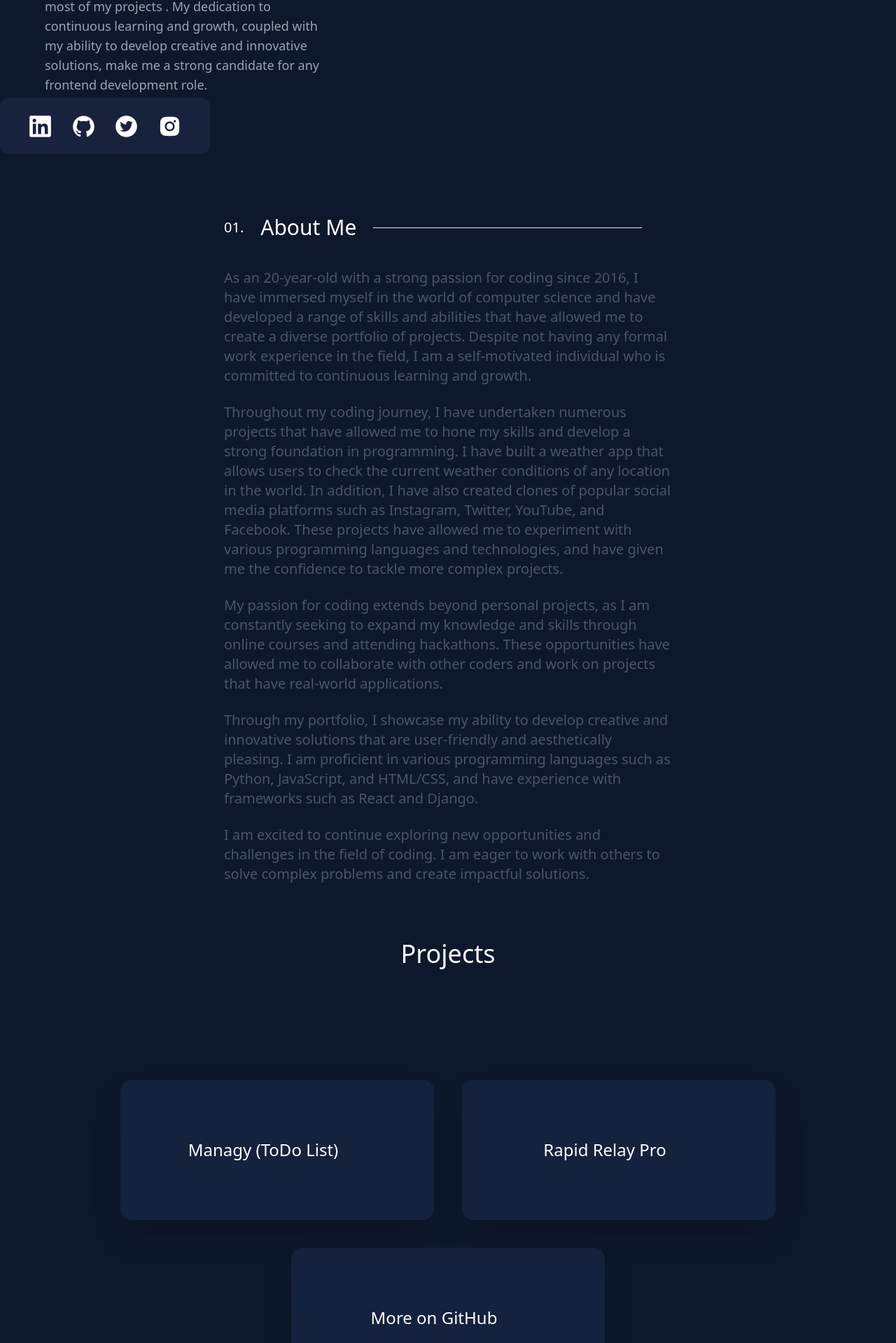
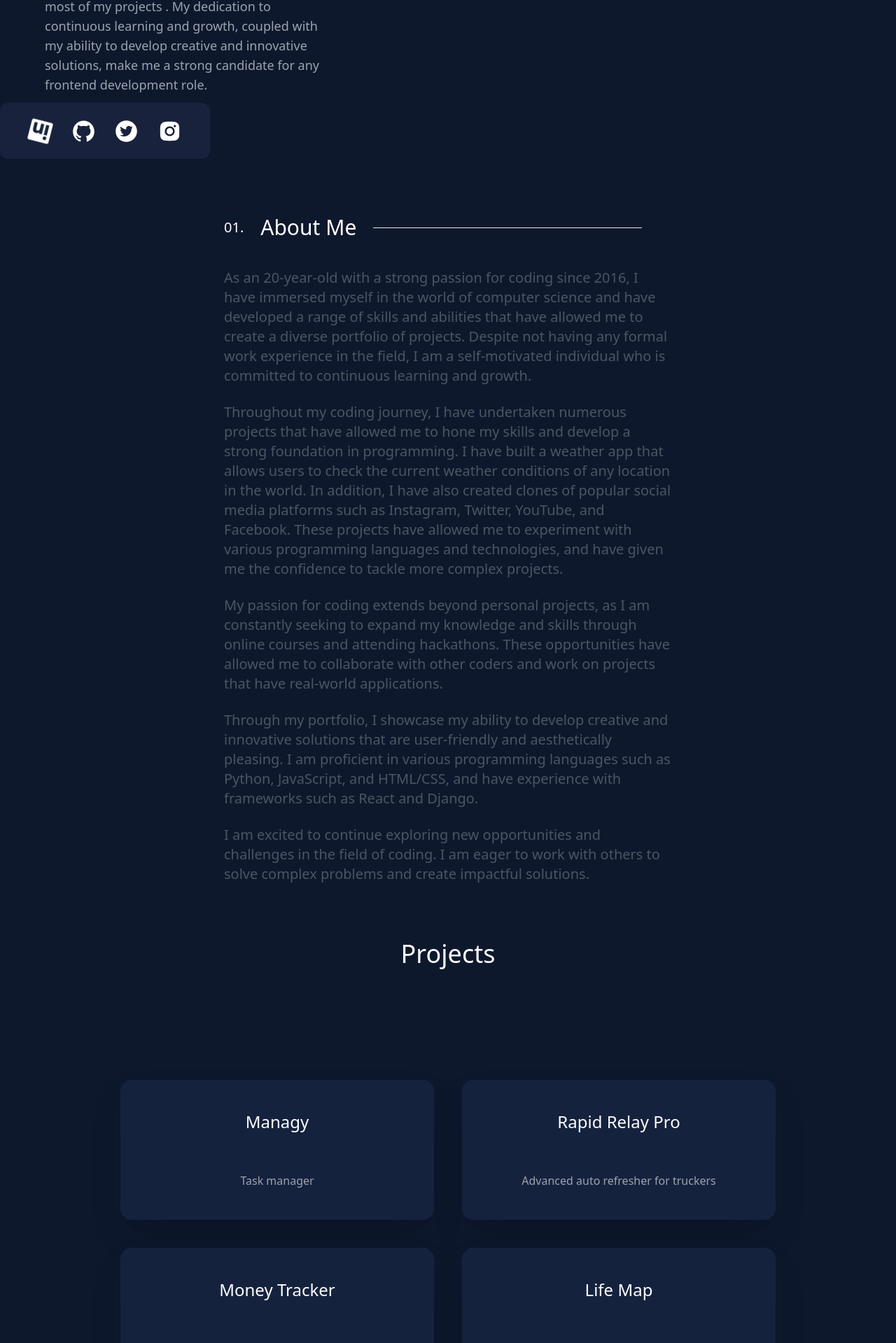
Before and after one commit to gillsukhman209/SinghPortfolio, a Next.js app: page / in a window 1280 px wide. Shown: the part 573-2492 px from the top of the page at 70% size. Built offline with nearby package versions, Linux system fonts and the light colour scheme.

Commit message:
added projects and descriptions and new animations for social bar

```diff
--- a/components/Card.js
+++ b/components/Card.js
@@ -1,19 +1,19 @@
 import React from "react";
 import { AiFillGithub } from "react-icons/ai";
 
-function Card({ title, link }) {
+function Card({ title, link, description }) {
   return (
     <div
       onClick={() => {
         window.open(link);
       }}
-      className="xl:w-[35%] xs:w-[80%]  h-[200px] bg-[#15223E] shadow-2xl rounded-2xl   p-4  flex justify-center hover:scale-110 ease-in-out "
+      className="xl:w-[35%] xs:w-[50%]  h-[200px] bg-[#15223E] shadow-2xl rounded-2xl   p-4  flex justify-center hover:scale-110 ease-in-out "
     >
-      <div className="flex gap-10 items-center justify-between ">
+      <div className="flex flex-col items-center justify-around">
         <div className="xs:text-lg md:text-2xl 4xl:text-3xl  font-sans">
           {title}
         </div>
-        <div className="flex gap-4 cursor-pointer"></div>
+        <div className="text-gray-400">{description}</div>
       </div>
     </div>
   );
--- a/components/SocialBar.js
+++ b/components/SocialBar.js
@@ -1,4 +1,4 @@
-import React from "react";
+import React, { useEffect, useState } from "react";
 import { FaLinkedin } from "react-icons/fa";
 import {
   AiFillGithub,
@@ -7,44 +7,43 @@ import {
 } from "react-icons/ai";
 
 function SocialBar() {
-  const links = {
-    linkedin: "https://www.linkedin.com/in/sukhmanpreet-singh-115a30239/",
-    github: "https://github.com/gillsukhman209",
-    twitter: "https://twitter.com/singhsukhman209",
-    instagram: "https://www.instagram.com/gill_sukhman209/",
-  };
+  const [activeIndex, setActiveIndex] = useState(0);
+  const icons = [
+    {
+      component: FaLinkedin,
+      link: "https://www.linkedin.com/in/sukhmanpreet-singh-115a30239/",
+    },
+    { component: AiFillGithub, link: "https://github.com/gillsukhman209" },
+    { component: AiFillTwitterCircle, link: "https://x.com/Sukhmanpre30268" },
+    {
+      component: AiFillInstagram,
+      link: "https://www.instagram.com/gill_sukhman209/",
+    },
+  ];
+
+  useEffect(() => {
+    const interval = setInterval(() => {
+      setActiveIndex((prevIndex) => (prevIndex + 1) % icons.length);
+    }, 1500); // Change this value to control the speed of the bouncing effect
+    return () => clearInterval(interval);
+  }, [icons.length]);
+
   return (
-    <div className="w-full h-20 sticky bottom-0 left-0 animate-bounce">
-      <div className="w-[300px] h-full  p-10 bg-[#18223C] rounded-xl">
+    <div className="w-full h-20 sticky bottom-0 left-0">
+      <div className="w-[300px] h-full p-10 bg-[#18223C] rounded-xl">
         <div className="w-full h-full flex items-center justify-between cursor-pointer">
-          <FaLinkedin
-            size={35}
-            color="white"
-            onClick={() => {
-              window.open(links.linkedin);
-            }}
-          />
-          <AiFillGithub
-            size={35}
-            color="white"
-            onClick={() => {
-              window.open(links.github);
-            }}
-          />
-          <AiFillTwitterCircle
-            size={35}
-            color="white"
-            onClick={() => {
-              window.open(links.twitter);
-            }}
-          />
-          <AiFillInstagram
-            size={35}
-            color="white"
-            onClick={() => {
-              window.open(links.instagram);
-            }}
-          />
+          {icons.map((icon, index) => {
+            const IconComponent = icon.component;
+            return (
+              <IconComponent
+                key={index}
+                size={35}
+                color="white"
+                onClick={() => window.open(icon.link)}
+                className={`${index === activeIndex ? "animate-spin" : ""}`}
+              />
+            );
+          })}
         </div>
       </div>
     </div>
--- a/pages/Projects.js
+++ b/pages/Projects.js
@@ -8,11 +8,28 @@ function Projects() {
         Projects
       </h1>
       <div className="w-full flex gap-10 flex-wrap   items-center justify-center mt-20">
-        <Card title="Managy (ToDo List)" link="https://managy.vercel.app" />
+        <Card
+          title="Managy"
+          description="Task manager"
+          link="https://managy.vercel.app"
+        />
 
         <Card
-          title="Rapid Relay Pro  "
+          title="Rapid Relay Pro "
+          description="Advanced auto refresher for truckers"
           link="https://rapidrelaypro.vercel.app"
+        />
+
+        <Card
+          title="Money Tracker"
+          description="Website to manage your money"
+          link="https://moneytracker-online.vercel.app"
+        />
+
+        <Card
+          title="Life Map"
+          link="https://lifemap.vercel.app"
+          description="Create charts to keep track of your life"
         />
 
         <Card title="More on GitHub" link="https://github.com/gillsukhman209" />
```
